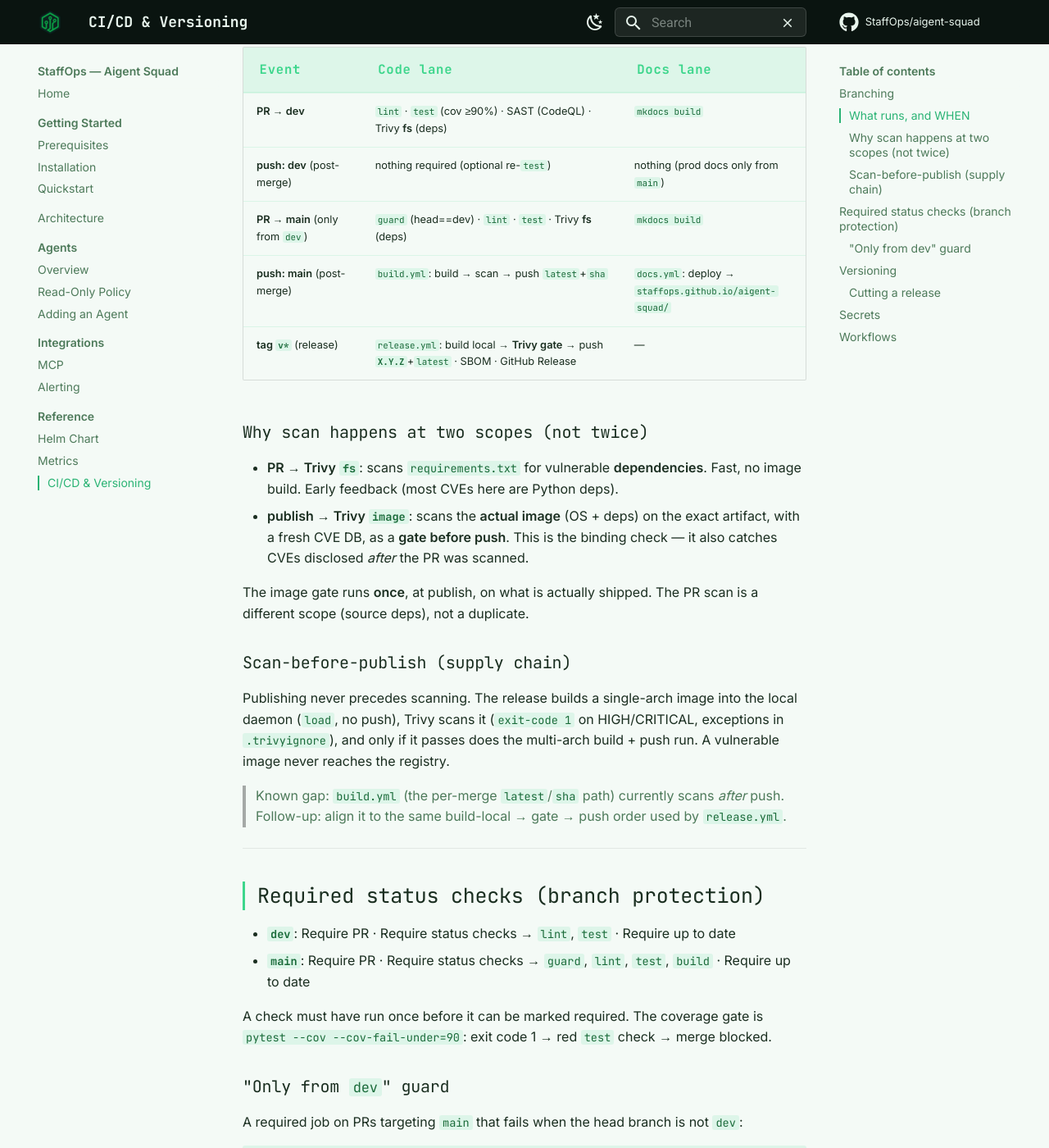
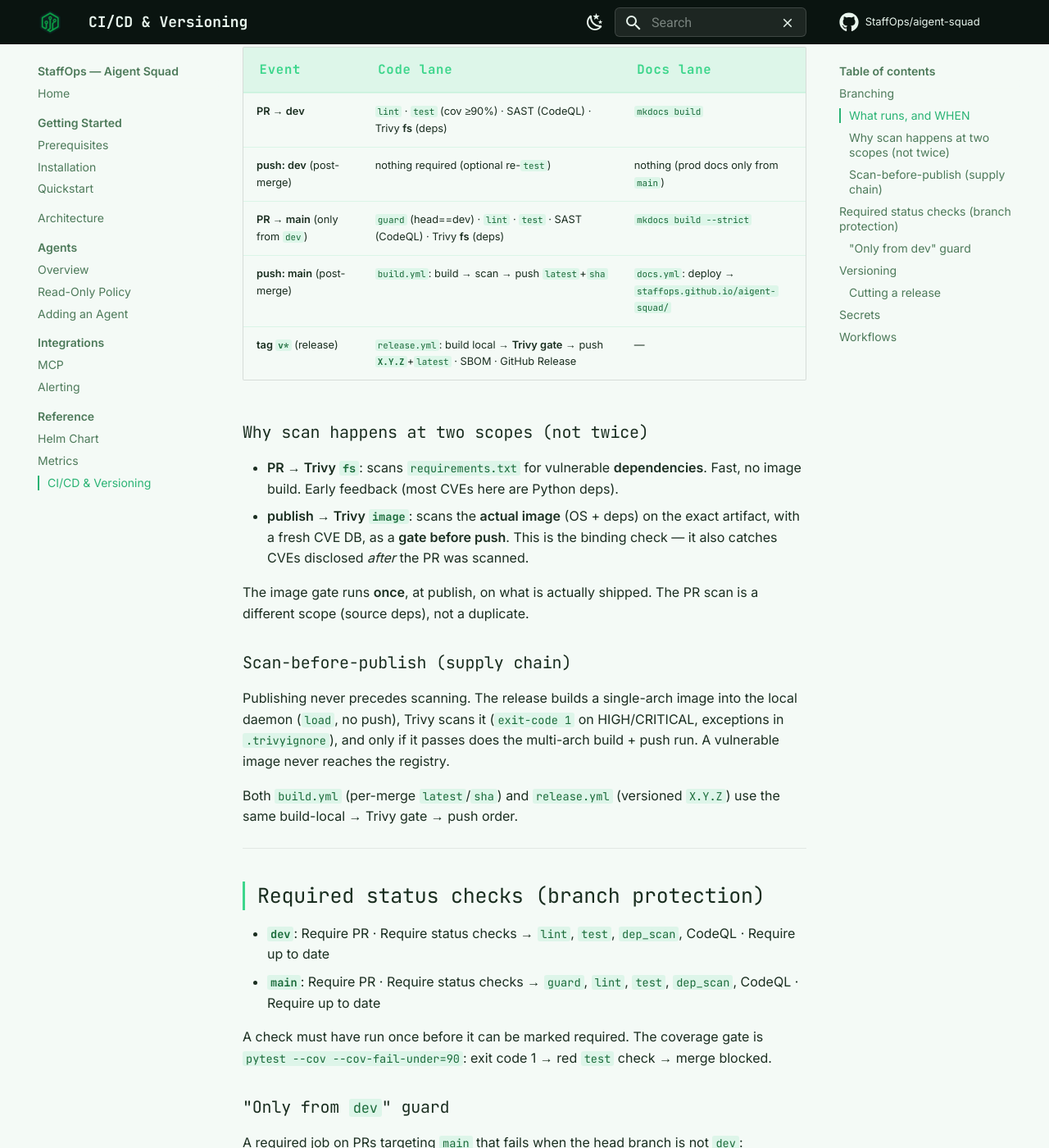
Before and after one commit to StaffOps/aigent-squad, an MkDocs documentation site: the page built from docs/CI-CD.md, in a window 1280 px wide and 1400 px high, scrolled down 964 px. Shown: the whole window at 82% size. Built offline with MkDocs 1.6.1 and Material for MkDocs 9.7.7, drawn with Linux system fonts in a browser that asks for light colours; comment, search, counter and statistics services are not loaded.

Commit message:
ci: harden pipeline — scan-before-push everywhere, guard, SAST, dep scan
- build.yml: build local → Trivy GATE → push (was build→push→scan). A
  vulnerable image never reaches the registry, same order as release.yml.
- test.yml: add `guard` job (PR→main only from `dev`) + `dep_scan` (Trivy fs
  on requirements.txt for dependency CVEs); PRs now run on main AND dev.
- codeql.yml: SAST (static analysis of Python source) on PR/push + weekly.
- docs.yml: deploy ONLY from main (was main+dev → dev was overwriting prod);
  add `mkdocs build --strict` validation on PRs (no deploy).
- docs/architecture.md: rename from ARCHITECTURE.md (case collision left the
  nav + index/quickstart links pointing to a lowercase file that did not exist
  on Linux — the published Architecture page was broken). --strict caught it.
- docs/LIBRECHAT.md: out-of-docs links → absolute GitHub URLs (strict-clean).
- docs/CI-CD.md: reflect reality (build.yml scan-gated; CodeQL + dep_scan added).

Co-Authored-By: Claude Opus 4.8 <noreply@anthropic.com>

```diff
--- a/docs/CI-CD.md
+++ b/docs/CI-CD.md
@@ -30,7 +30,7 @@ status so required checks never hang on a docs-only change.
 |-------|-----------|-----------|
 | **PR → dev** | `lint` · `test` (cov ≥90%) · SAST (CodeQL) · Trivy **fs** (deps) | `mkdocs build` |
 | **push: dev** (post-merge) | nothing required (optional re-`test`) | nothing (prod docs only from `main`) |
-| **PR → main** (only from `dev`) | `guard` (head==dev) · `lint` · `test` · Trivy **fs** (deps) | `mkdocs build` |
+| **PR → main** (only from `dev`) | `guard` (head==dev) · `lint` · `test` · SAST (CodeQL) · Trivy **fs** (deps) | `mkdocs build --strict` |
 | **push: main** (post-merge) | `build.yml`: build → scan → push `latest`+`sha` | `docs.yml`: deploy → `staffops.github.io/aigent-squad/` |
 | **tag `v*`** (release) | `release.yml`: build local → **Trivy gate** → push **`X.Y.Z`**+`latest` · SBOM · GitHub Release | — |
 
@@ -52,16 +52,15 @@ the local daemon (`load`, no push), Trivy scans it (`exit-code 1` on
 HIGH/CRITICAL, exceptions in `.trivyignore`), and only if it passes does the
 multi-arch build + push run. A vulnerable image never reaches the registry.
 
-> Known gap: `build.yml` (the per-merge `latest`/`sha` path) currently scans
-> *after* push. Follow-up: align it to the same build-local → gate → push order
-> used by `release.yml`.
+Both `build.yml` (per-merge `latest`/`sha`) and `release.yml` (versioned
+`X.Y.Z`) use the same build-local → Trivy gate → push order.
 
 ---
 
 ## Required status checks (branch protection)
 
-- **`dev`**: Require PR · Require status checks → `lint`, `test` · Require up to date
-- **`main`**: Require PR · Require status checks → `guard`, `lint`, `test`, `build` · Require up to date
+- **`dev`**: Require PR · Require status checks → `lint`, `test`, `dep_scan`, CodeQL · Require up to date
+- **`main`**: Require PR · Require status checks → `guard`, `lint`, `test`, `dep_scan`, CodeQL · Require up to date
 
 A check must have run once before it can be marked required. The coverage gate is
 `pytest --cov --cov-fail-under=90`: exit code 1 → red `test` check → merge blocked.
```
Also changed, not shown: docs/LIBRECHAT.md (+2 -2 lines), docs/architecture.md (renamed from docs/ARCHITECTURE.md), 4 other files.
